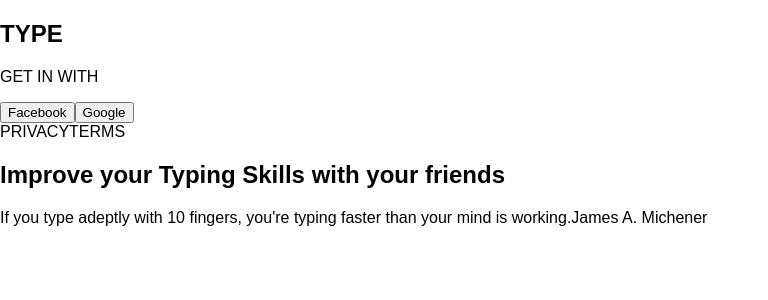
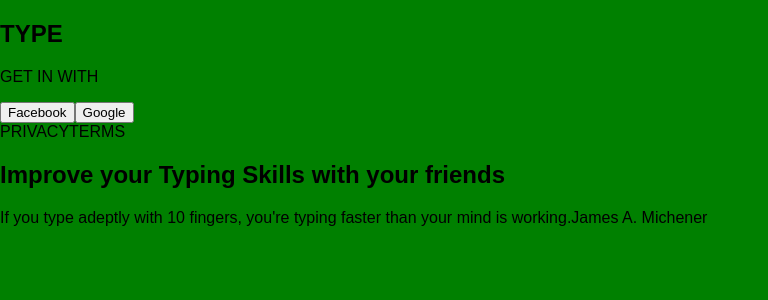
Before and after one commit to chingu-voyage6/Geckos-Team-11, a React (Create React App) app in the folder wpm/: page / in a window 1280 px wide. Shown: the top 300 px of the page, without its empty margins (0-768 px from the left). Built offline with nearby package versions, Linux system fonts and the light colour scheme.

Commit message:
added media query for multiple screens

```diff
--- a/wpm/package.json
+++ b/wpm/package.json
@@ -5,6 +5,7 @@
   "dependencies": {
     "react": "^16.4.1",
     "react-dom": "^16.4.1",
+    "react-router-dom": "^4.3.1",
     "react-scripts": "1.1.4"
   },
   "scripts": {
--- a/wpm/src/App.css
+++ b/wpm/src/App.css
@@ -1,28 +1,20 @@
-.App {
-  text-align: center;
+/* ::::: Phone Screens ::::: */
+@media(max-width: 570px){
+  body{
+    background-color: brown;
+  }
 }
 
-.App-logo {
-  animation: App-logo-spin infinite 20s linear;
-  height: 80px;
+/* ::::: Tablet screens ::::: */
+@media(min-width: 571px){
+  body{
+    background-color: yellow;
+  }
 }
 
-.App-header {
-  background-color: #222;
-  height: 150px;
-  padding: 20px;
-  color: white;
+/* ::::: Desktop Screens ::::: */
+@media(min-width: 1200px){
+  body{
+    background-color: green;
+  }
 }
-
-.App-title {
-  font-size: 1.5em;
-}
-
-.App-intro {
-  font-size: large;
-}
-
-@keyframes App-logo-spin {
-  from { transform: rotate(0deg); }
-  to { transform: rotate(360deg); }
-}
```
Also changed, not shown: wpm/src/components/Home.js (line endings or trailing spaces), 1 other file (tests, documents, lock files or other folders).
